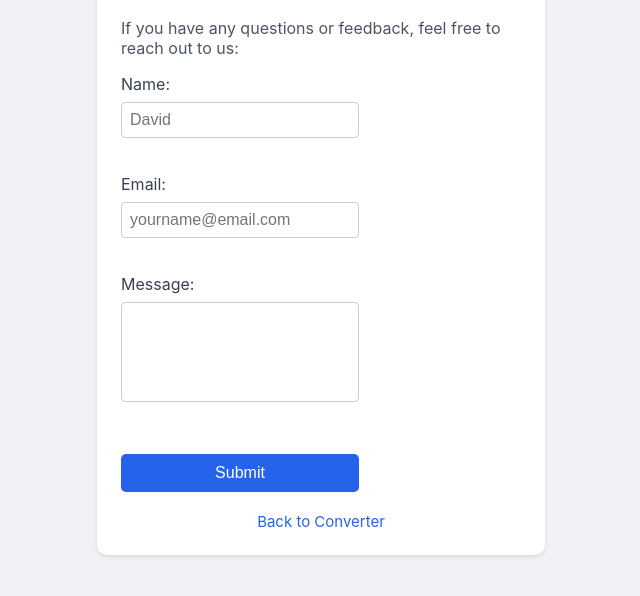
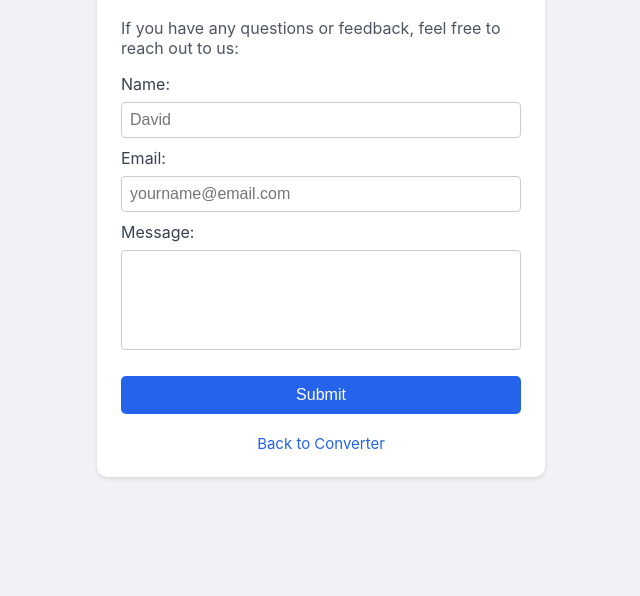
Before and after one commit to Davidha73/Currency-Converter, a plain HTML site: page contact.html in a window 1280 px wide. Shown: the part 122-718 px from the top of the page, without its empty margins (319-959 px from the left). Drawn offline with Linux system fonts and the light colour scheme.

Commit message:
Width of input boxes in contact page corrected.

```diff
--- a/Service-worker.js
+++ b/Service-worker.js
@@ -1,4 +1,4 @@
-// 12
+// 123
 const CACHE_NAME = "currency-converter-v2"; // Increment cache version for new changes
 const urlsToCache = [
   "/", // Root path, typically your index.html
--- a/contact.html
+++ b/contact.html
@@ -109,7 +109,7 @@
       .contact-form {
         display: flex;
         flex-direction: column;
-        align-items: stretch;
+        width: 100%;
         justify-content: center;
       }
       /* General style for all form inputs and the textarea */
@@ -122,7 +122,7 @@
       border-radius: 4px;
       font-size: 16px;
       color: rgb(55, 65, 81);
-      margin-bottom: 16px; /* Adds space below each form field */
+      margin-bottom: 10px; /* Adds space below each form field */
       }
 
       /* Specific style for the textarea */
@@ -149,7 +149,7 @@
           name="name"
           placeholder="David"
           required
-        /><br />
+        />
         <label for="email">Email:</label>
         <input
           type="email"
@@ -157,9 +157,9 @@
           name="email"
           placeholder="yourname@email.com"
           required
-        /><br />
+        />
         <label for="message">Message:</label>
-        <textarea id="message" name="message" required></textarea><br />
+        <textarea id="message" name="message" required></textarea>
         <input type="submit" class="submit-button" />
       </form>
 
```
